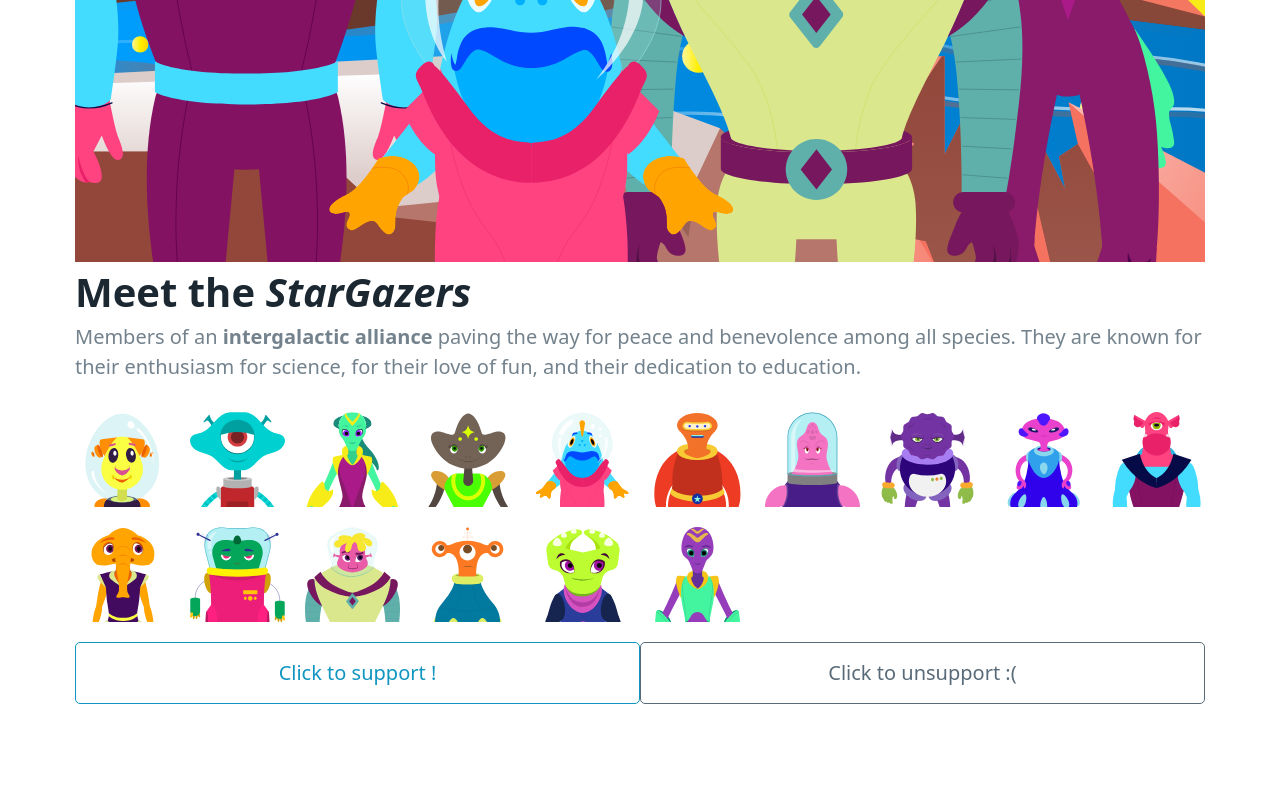
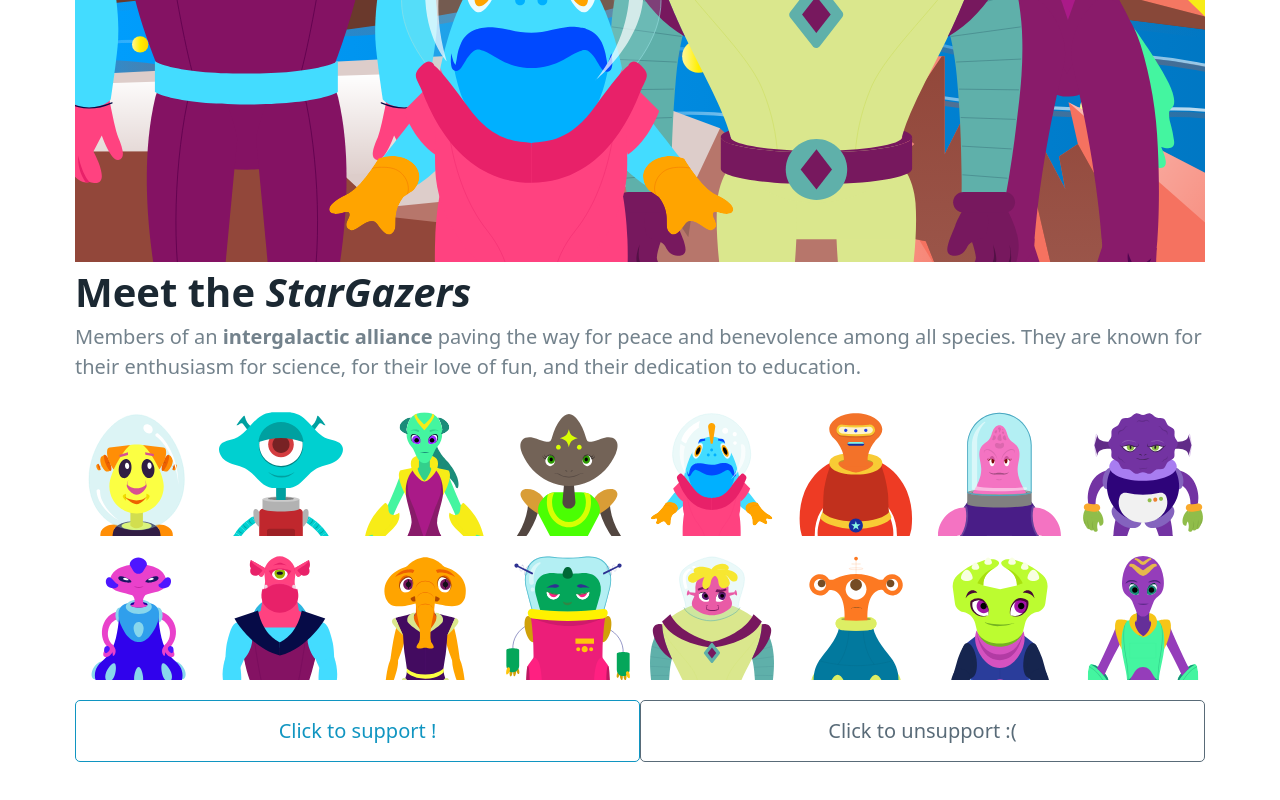
Before and after one commit to MarcelDurgante/hands-on-react, a React (Vite) app: page / in a window 1280 px wide. Shown: the part 524-1324 px from the top of the page. Built offline with nearby package versions, Linux system fonts and the light colour scheme.

Commit message:
Fixed thumbnails size

```diff
--- a/src/components/ListCast.jsx
+++ b/src/components/ListCast.jsx
@@ -17,7 +17,7 @@ const ListCast = () => {
     return (
         <div style={{
             display: 'grid',
-            gridTemplateColumns: `repeat(auto-fit, minmax(90px, 1fr))`,
+            gridTemplateColumns: `repeat(auto-fit, minmax(120px, 1fr))`,
             gap: '1rem',
             marginBottom: '1rem'
         }}>
```
